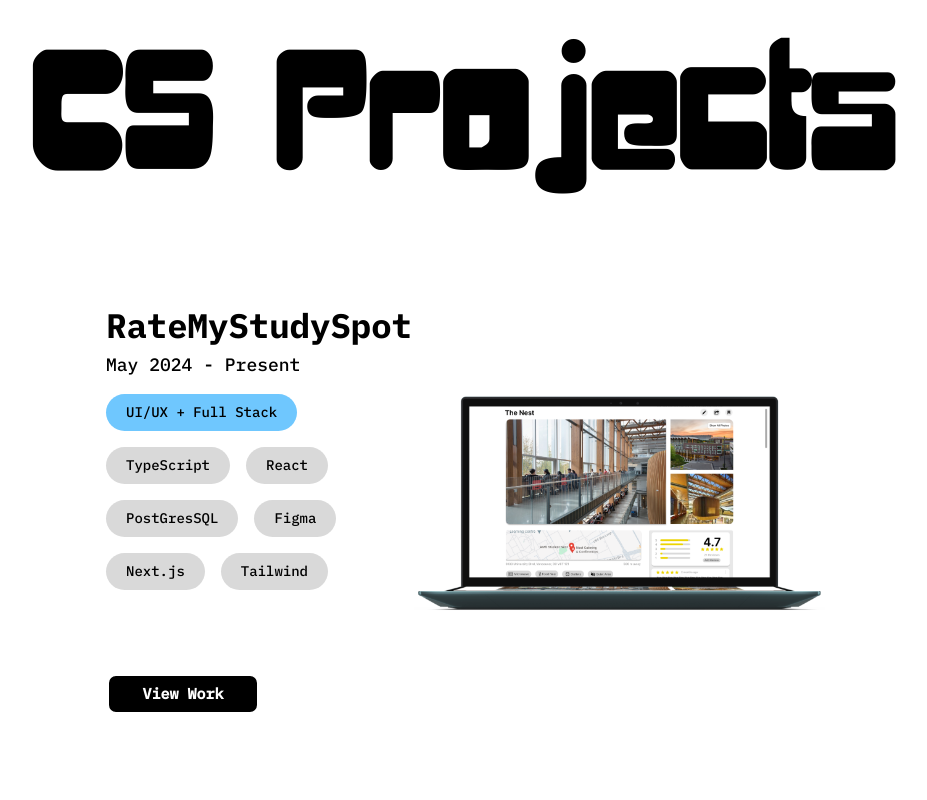
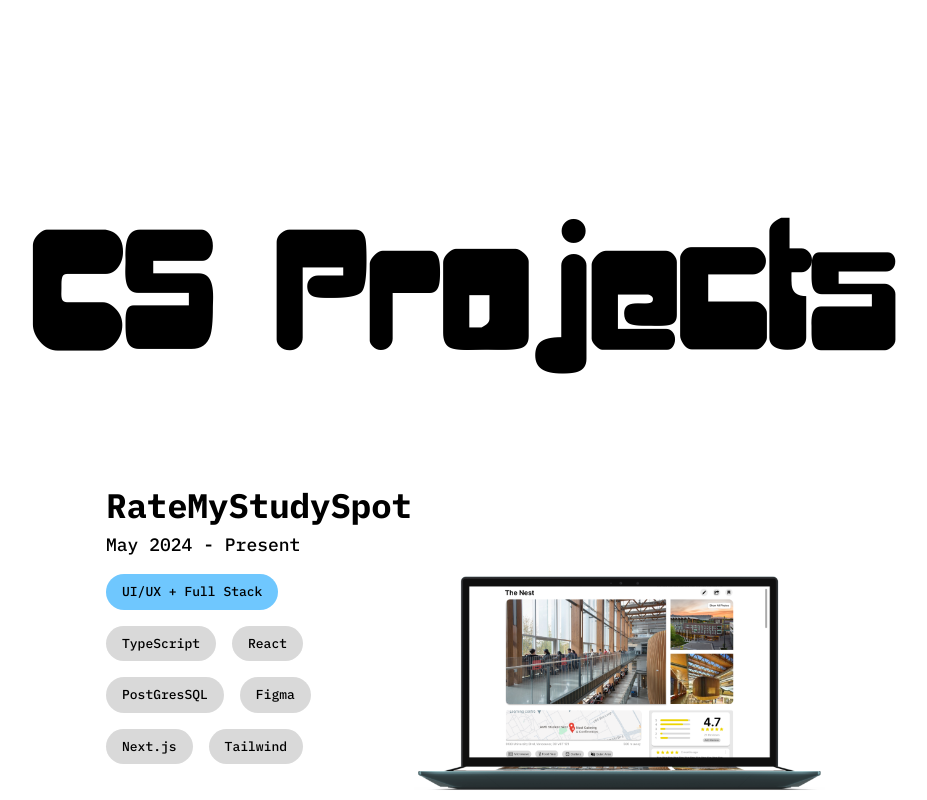
Before and after one commit to LeoShangTang/LeoShang, a React (Create React App) app in the folder leo-shang/: page / in a window 1280 px wide. Shown: the part 1700-2500 px from the top of the page, without its empty margins (174-1101 px from the left). Built offline with nearby package versions, Linux system fonts and the light colour scheme.

Commit message:
CS Projects responsive portion

```diff
--- a/leo-shang/src/App.js
+++ b/leo-shang/src/App.js
@@ -8,7 +8,7 @@ import CSProjects from "./components/CSProjects";
 const App = () => {
   // bg-white bg-opacity-85
   return (
-    <div className="flex flex-col relative w-screen items-center justify-center">
+    <div className="flex flex-col relative items-center justify-center">
         <Banner />
         <Intro />
         <AboutMe />
--- a/leo-shang/src/components/AboutMe.jsx
+++ b/leo-shang/src/components/AboutMe.jsx
@@ -4,15 +4,15 @@ const AboutMe = () => {
   return (
     <section
       id="About"
-      className="h-screen w-screen flex flex-col items-center justify-center"
+      className="flex flex-col items-center justify-center h-screen lg:min-h-[900px] w-full"
     >
       <div className="sub-title-text-responsive text-center mb-8">About Me</div>
       <div className="flex flex-col sm:flex-row justify-center items-center h-fit gap-8 px-4">
         <div className="size-[213px] lg:size-[508px] md:size-[380px] sm:size-[285px]">
           <img
+            className="w-full h-full rounded-[30px] object-cover"
             src={LeoPFP}
             alt="Super Cool Picture of Leo Shang"
-            className="relative w-full h-full rounded-[30px] object-cover"
           />
         </div>
         <div className="font-IBMRegular text-[11px] w-[213px] h-fit lg:text-[24px] md:text-[18px] sm:text-[13px] lg:w-[456px] md:w-[342px] sm:w-[256px]">
--- a/leo-shang/src/components/Banner.jsx
+++ b/leo-shang/src/components/Banner.jsx
@@ -27,7 +27,7 @@ const Banner = () => {
     <div
       className={`${isVisible} banner-responsive fixed left-0 w-full lg:h-[55px] h-[47px] text-black flex items-center justify-center z-1`}
     >
-      <nav className="flex justify-center px-2 items-center bg-white opacity-90 rounded-full h-full min-w-fit whitespace-nowrap lg:text-[20px] text-[17px] lg:w-auto">
+      <nav className="flex justify-center px-2 items-center bg-white opacity-80 rounded-full h-full min-w-fit whitespace-nowrap lg:text-[20px] text-[17px] lg:w-auto">
         <a href="#Home" className="font-IBMMedium px-2 lg:px-6 md:px-4">
           Home
         </a>
--- a/leo-shang/src/components/CSProjects.jsx
+++ b/leo-shang/src/components/CSProjects.jsx
@@ -6,7 +6,7 @@ const CSProjects = () => {
   return (
     <section
       id="CSProjects"
-      className="h-fit min-h-screen w-screen flex flex-col items-center justify-center mt-32"
+      className="h-fit min-h-screen w-full flex flex-col items-center justify-center mt-32 pt-20"
     >
       <div className="sub-title-text-responsive text-center mb-8">
         CS Projects
@@ -14,7 +14,7 @@ const CSProjects = () => {
       {projects.map((project) => {
         return (
           <ProjectCard
-            key={project.name}
+            key={project.id}
             name={project.name}
             timestamp={project.timestamp}
             images={project.images}
--- a/leo-shang/src/components/Intro.jsx
+++ b/leo-shang/src/components/Intro.jsx
@@ -2,7 +2,7 @@ const Intro = () => {
   return (
     <section
       id="Home"
-      className="flex flex-col justify-center items-center w-screen h-screen"
+      className="flex flex-col justify-center items-center w-full h-screen lg:min-h-[700px]"
     >
       <div className="reg-text-responsive">Hi, I'm</div>
       <div className="title-text-responsive text-center my-[40px] lg:my-[95px] md:my-[72px] sm:my-[54px]">
--- a/leo-shang/src/components/ProjectCard.jsx
+++ b/leo-shang/src/components/ProjectCard.jsx
@@ -1,19 +1,37 @@
 const ProjectCard = ({ name, timestamp, images, projectType, tags }) => {
   return (
-    <section className="h-[500px] w-[800px] rounded-[30px]  my-[20px] bg-white bg-opacity-[75%] flex flex-row items-center justify-start p-[40px]">
+    <section
+      className="flex flex-row items-center justify-start rounded-[30px] my-[20px] bg-white bg-opacity-[75%]
+                 p-[17px] lg:p-[40px] md:p-[30px] sm:p-[22px]
+                 h-[210px] w-[337px] lg:h-[500px] lg:w-[800px] md:h-[375px] md:w-[600px] sm:h-[280px] sm:w-[450px]"
+    >
       <div className="flex flex-col h-full w-[60%] justify-between">
         <div>
-          <div className="font-IBMBold text-[21px] h-fit lg:text-[34px] md:text-[28px] sm:text-[23px]">
+          <div className="font-IBMBold h-fit text-[14px] lg:text-[34px] md:text-[25px] sm:text-[19px]">
             {name}
           </div>
-          <div className="font-IBMMedium lg:text-[18px]">{timestamp}</div>
+          <div className="font-IBMMedium text-[8px] lg:text-[18px] md:text-[13px] sm:text-[10px]">
+            {timestamp}
+          </div>
           <div className="w-[90%]">
-            <div className="font-IBMMedium lg:text-[14px] w-fit my-4 px-5 py-2 bg-[#6FC7FE] rounded-full">
+            <div
+              className="font-IBMMedium w-fit bg-[#6FC7FE] rounded-full
+                          my-[7px] lg:my-[16px] md:my-[12px] sm:my-[9px]
+                          px-[6.75px] py-[3.5px] lg:px-[16px] lg:py-[8px] md:px-[12px] md:py-[6px] sm:px-[9px] sm:py-[4.5px]
+                          text-[7px] lg:text-[13px] md:text-[10px] sm:text-[9px]"
+            >
               {projectType}
             </div>
-            <div className="flex flex-wrap w-full gap-4 lg:text-[14px]">
+            <div
+              className="flex flex-wrap w-full
+                            gap-[7px] lg:gap-[16px] md:gap-[12px] sm:gap-[9px]
+                            text-[7px] lg:text-[13px] md:text-[10px] sm:text-[9px]"
+            >
               {tags.map((tag) => (
-                <div className="font-IBMMedium flex items-center justify-center w-fit px-5 py-2 bg-[#D9D9D9] rounded-full">
+                <div
+                  className="font-IBMMedium flex items-center justify-center w-fit bg-[#D9D9D9] rounded-full
+                             px-[6.75px] py-[3.5px] lg:px-[16px] lg:py-[8px] md:px-[12px] md:py-[6px] sm:px-[9px] sm:py-[4.5px]"
+                >
                   {tag}
                 </div>
               ))}
@@ -21,7 +39,11 @@ const ProjectCard = ({ name, timestamp, images, projectType, tags }) => {
           </div>
         </div>
 
-        <button className="flex  justify-center items-center ml-0 rounded-[10px] font-IBMMedium w-[154px] h-[42px] bg-black text-white">
+        <button
+          className="flex justify-center items-center font-IBMRegular border-none bg-black text-white ml-0 rounded-[10px]
+                     w-[65px] h-[20px] lg:w-[155px] lg:h-[45px] md:w-[116px] md:h-[34px] sm:w-[87px] sm:h-[26px]
+                     text-[8px] lg:text-[18px] md:text-[13px] sm:text-[10px]"
+        >
           View Work
         </button>
       </div>
--- a/leo-shang/src/data/CsProjects.json
+++ b/leo-shang/src/data/CsProjects.json
@@ -1,6 +1,7 @@
 {
     "CSProjects" :[
         {
+            "id": 1,
             "name": "RateMyStudySpot",
             "timestamp": "May 2024 - Present",
             "images": ["/ProjectImages/RateMyStudySpot/RateMyStudySpotMockUp.png"],
@@ -8,6 +9,7 @@
             "tags": ["TypeScript", "React", "PostGresSQL", "Figma", "Next.js", "Tailwind"]
         },
         {
+            "id": 2,
             "name": "PartyTime",
             "timestamp": "May 2024 - Present",
             "images": ["/ProjectImages/RateMyStudySpot/PartyTimeMockUp.png"],
--- a/leo-shang/src/index.css
+++ b/leo-shang/src/index.css
@@ -22,6 +22,24 @@ html, body, #root {
   @apply font-IBMRegular text-[12px] lg:text-[28px] md:text-[21px] sm:text-[16px];
 }
 
+::-webkit-scrollbar {
+  width: 14px;
+  height: 12px;
+}
+
+::-webkit-scrollbar-track {
+  background-color: #f0f0f0;
+}
+
+::-webkit-scrollbar-thumb {
+  background-color: #a5a5a5;
+  border-radius: 20px; /* Adjust the border-radius */
+  border: 2px solid #f0f0f0;
+}
+
+::-webkit-scrollbar-thumb:hover {
+  background-color: #8d8d8d;
+}
 
 @font-face {
   font-family: 'Digifit';
```
